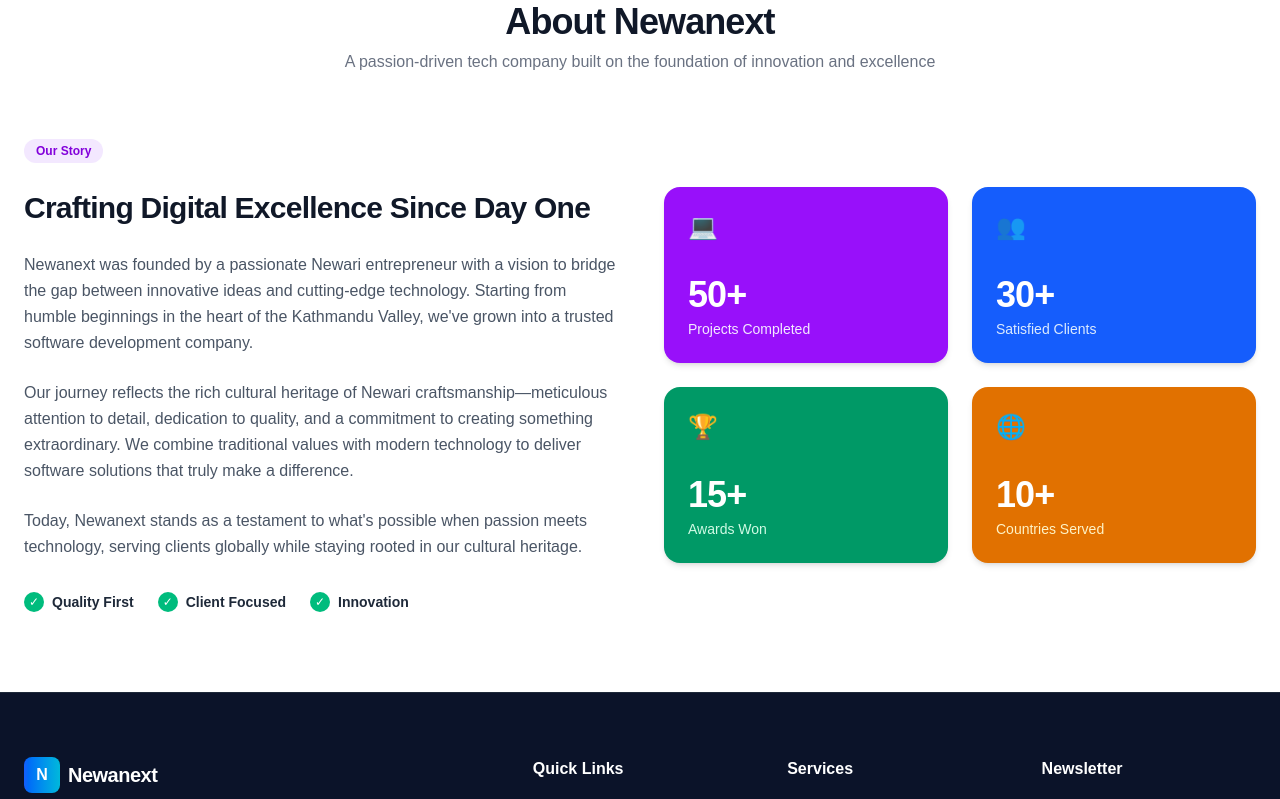
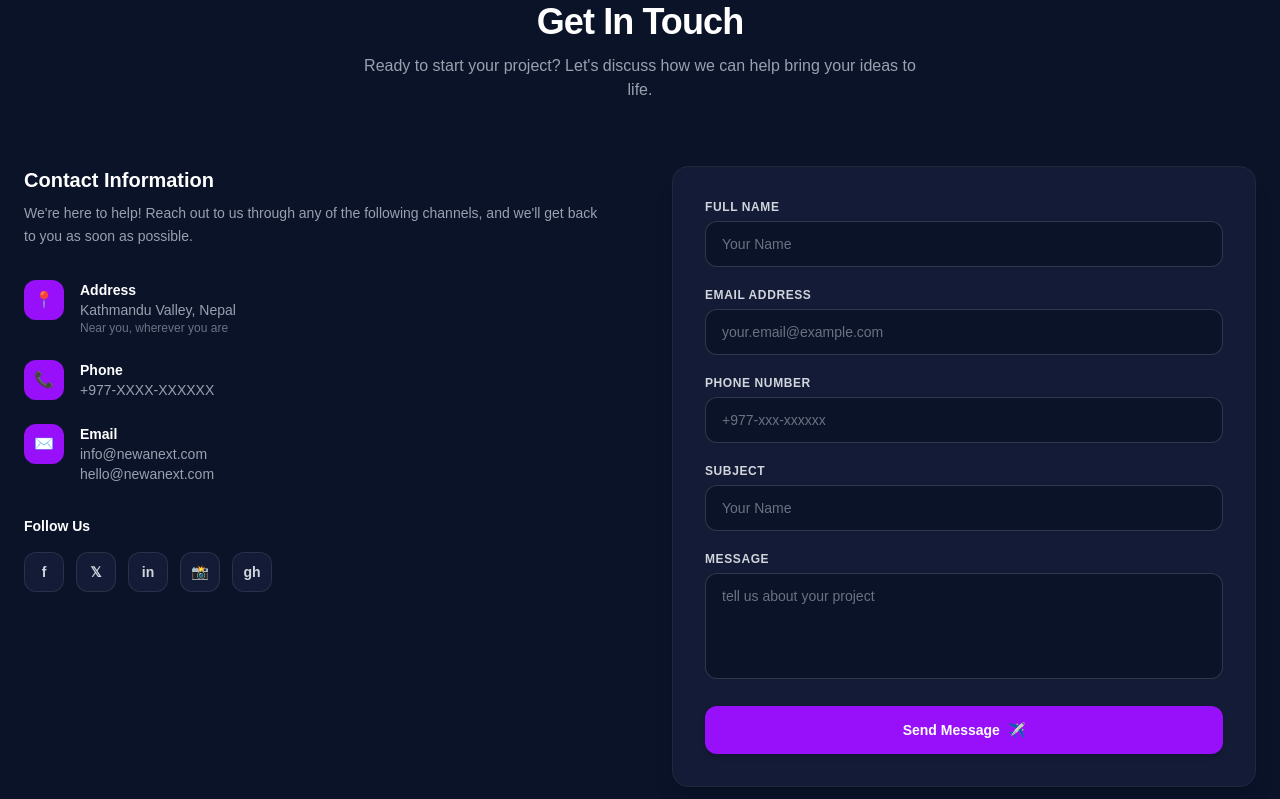
Before and after one commit to headlet/newanext, a Next.js app: page / in a window 1280 px wide. Shown: the part 1520-2319 px from the top of the page. Built offline with nearby package versions, Linux system fonts and the light colour scheme.

Commit message:
about-contact

```diff
--- a/app/components/Contact.tsx
+++ b/app/components/Contact.tsx
@@ -1,95 +1,142 @@
-export default function About() {
+"use client";
+
+export default function Contact() {
   return (
-    <section className="py-20 bg-white text-gray-900">
-      <div className="mx-auto max-w-7xl px-6">
+    <section className="bg-[#0b1329] text-white py-20 px-6">
+      <div className="mx-auto max-w-7xl">
 
         {/* Section Header */}
         <div className="text-center mb-16">
           <h2 className="text-3xl sm:text-4xl font-extrabold tracking-tight">
-            About Newanext
+            Get In Touch
           </h2>
-          <p className="mt-2 text-sm sm:text-base text-gray-500 max-w-2xl mx-auto">
-            A passion-driven tech company built on the foundation of innovation and excellence
+          <p className="mt-3 text-sm sm:text-base text-gray-400 max-w-xl mx-auto">
+            Ready to start your project? Let&apos;s discuss how we can help bring your ideas to life.
           </p>
         </div>
 
-        {/* Content Grid */}
-        <div className="grid grid-cols-1 lg:grid-cols-2 gap-12 items-center">
+        {/* Content Layout */}
+        <div className="grid grid-cols-1 lg:grid-cols-2 gap-16">
 
-          {/* Left Column: Text & Story */}
-          <div className="space-y-6">
-            <span className="inline-block bg-purple-100 text-purple-700 text-xs font-semibold px-3 py-1 rounded-full">
-              Our Story
-            </span>
-            <h3 className="text-2xl sm:text-3xl font-bold tracking-tight text-gray-900 leading-snug">
-              Crafting Digital Excellence Since Day One
-            </h3>
-            <p className="text-sm sm:text-base text-gray-600 leading-relaxed">
-              Newanext was founded by a passionate Newari entrepreneur with a vision to bridge the gap between innovative ideas and cutting-edge technology. Starting from humble beginnings in the heart of the Kathmandu Valley, we&apos;ve grown into a trusted software development company.
-            </p>
-            <p className="text-sm sm:text-base text-gray-600 leading-relaxed">
-              Our journey reflects the rich cultural heritage of Newari craftsmanship—meticulous attention to detail, dedication to quality, and a commitment to creating something extraordinary. We combine traditional values with modern technology to deliver software solutions that truly make a difference.
-            </p>
-            <p className="text-sm sm:text-base text-gray-600 leading-relaxed">
-              Today, Newanext stands as a testament to what&apos;s possible when passion meets technology, serving clients globally while staying rooted in our cultural heritage.
-            </p>
+          {/* Left Info Column */}
+          <div className="space-y-8">
+            <div>
+              <h3 className="text-xl font-bold text-white mb-2">Contact Information</h3>
+              <p className="text-sm text-gray-400 leading-relaxed">
+                We&apos;re here to help! Reach out to us through any of the following channels, and we&apos;ll get back to you as soon as possible.
+              </p>
+            </div>
 
-            {/* Feature Checkmarks */}
-            <div className="flex flex-wrap gap-6 pt-2">
-              <div className="flex items-center gap-2">
-                <span className="flex h-5 w-5 items-center justify-center rounded-full bg-emerald-500 text-white text-xs">✓</span>
-                <span className="text-sm font-semibold text-gray-800">Quality First</span>
+            {/* Info Items */}
+            <div className="space-y-6">
+              <div className="flex items-start gap-4">
+                <div className="w-10 h-10 rounded-xl bg-purple-600 flex items-center justify-center text-white shrink-0">
+                  📍
+                </div>
+                <div>
+                  <h4 className="font-semibold text-white text-sm">Address</h4>
+                  <p className="text-sm text-gray-400">Kathmandu Valley, Nepal</p>
+                  <p className="text-xs text-gray-500">Near you, wherever you are</p>
+                </div>
               </div>
-              <div className="flex items-center gap-2">
-                <span className="flex h-5 w-5 items-center justify-center rounded-full bg-emerald-500 text-white text-xs">✓</span>
-                <span className="text-sm font-semibold text-gray-800">Client Focused</span>
+
+              <div className="flex items-start gap-4">
+                <div className="w-10 h-10 rounded-xl bg-purple-600 flex items-center justify-center text-white shrink-0">
+                  📞
+                </div>
+                <div>
+                  <h4 className="font-semibold text-white text-sm">Phone</h4>
+                  <p className="text-sm text-gray-400">+977-XXXX-XXXXXX</p>
+                </div>
               </div>
-              <div className="flex items-center gap-2">
-                <span className="flex h-5 w-5 items-center justify-center rounded-full bg-emerald-500 text-white text-xs">✓</span>
-                <span className="text-sm font-semibold text-gray-800">Innovation</span>
-              </div>
-            </div>
-          </div>
 
-          {/* Right Column: Colored Statistics Cards Grid */}
-          <div className="grid grid-cols-1 sm:grid-cols-2 gap-6">
-
-            {/* Card 1: Purple */}
-            <div className="bg-purple-600 text-white p-6 rounded-2xl shadow-md flex flex-col justify-between h-44">
-              <div className="text-2xl">💻</div>
-              <div>
-                <div className="text-3xl sm:text-4xl font-extrabold tracking-tight">50+</div>
-                <div className="text-sm font-medium text-purple-100 mt-1">Projects Completed</div>
+              <div className="flex items-start gap-4">
+                <div className="w-10 h-10 rounded-xl bg-purple-600 flex items-center justify-center text-white shrink-0">
+                  ✉️
+                </div>
+                <div>
+                  <h4 className="font-semibold text-white text-sm">Email</h4>
+                  <p className="text-sm text-gray-400">info@newanext.com</p>
+                  <p className="text-sm text-gray-400">hello@newanext.com</p>
+                </div>
               </div>
             </div>
 
-            {/* Card 2: Blue */}
-            <div className="bg-blue-600 text-white p-6 rounded-2xl shadow-md flex flex-col justify-between h-44">
-              <div className="text-2xl">👥</div>
-              <div>
-                <div className="text-3xl sm:text-4xl font-extrabold tracking-tight">30+</div>
-                <div className="text-sm font-medium text-blue-100 mt-1">Satisfied Clients</div>
+            {/* Social Icons */}
+            <div>
+              <h4 className="font-semibold text-white text-sm mb-4">Follow Us</h4>
+              <div className="flex gap-3">
+                {["f", "𝕏", "in", "📸", "gh"].map((icon, idx) => (
+                  <div
+                    key={idx}
+                    className="w-10 h-10 rounded-xl bg-[#131b36] border border-gray-700/60 flex items-center justify-center text-gray-300 hover:bg-purple-600 hover:border-transparent transition-colors cursor-pointer text-sm font-bold"
+                  >
+                    {icon}
+                  </div>
+                ))}
               </div>
             </div>
 
-            {/* Card 3: Green */}
-            <div className="bg-emerald-600 text-white p-6 rounded-2xl shadow-md flex flex-col justify-between h-44">
-              <div className="text-2xl">🏆</div>
+          </div>
+
+          {/* Right Form Column */}
+          <div className="bg-[#131b36] p-8 rounded-2xl border border-gray-800 shadow-xl">
+            <form onSubmit={(e) => e.preventDefault()} className="space-y-5">
+
               <div>
-                <div className="text-3xl sm:text-4xl font-extrabold tracking-tight">15+</div>
-                <div className="text-sm font-medium text-emerald-100 mt-1">Awards Won</div>
+                <label className="block text-xs font-semibold text-gray-300 mb-1.5 uppercase tracking-wider">Full Name</label>
+                <input
+                  type="text"
+                  placeholder="Your Name"
+                  className="w-full bg-[#0b1329] border border-gray-700/80 rounded-xl px-4 py-3 text-sm text-white placeholder-gray-500 focus:outline-none focus:border-purple-500"
+                />
               </div>
-            </div>
 
-            {/* Card 4: Orange */}
-            <div className="bg-amber-600 text-white p-6 rounded-2xl shadow-md flex flex-col justify-between h-44">
-              <div className="text-2xl">🌐</div>
               <div>
-                <div className="text-3xl sm:text-4xl font-extrabold tracking-tight">10+</div>
-                <div className="text-sm font-medium text-amber-100 mt-1">Countries Served</div>
+                <label className="block text-xs font-semibold text-gray-300 mb-1.5 uppercase tracking-wider">Email Address</label>
+                <input
+                  type="email"
+                  placeholder="your.email@example.com"
+                  className="w-full bg-[#0b1329] border border-gray-700/80 rounded-xl px-4 py-3 text-sm text-white placeholder-gray-500 focus:outline-none focus:border-purple-500"
+                />
               </div>
-            </div>
 
+              <div>
+                <label className="block text-xs font-semibold text-gray-300 mb-1.5 uppercase tracking-wider">Phone Number</label>
+                <input
+                  type="text"
+                  placeholder="+977-xxx-xxxxxx"
+                  className="w-full bg-[#0b1329] border border-gray-700/80 rounded-xl px-4 py-3 text-sm text-white placeholder-gray-500 focus:outline-none focus:border-purple-500"
+                />
+              </div>
+
+              <div>
+                <label className="block text-xs font-semibold text-gray-300 mb-1.5 uppercase tracking-wider">Subject</label>
+                <input
+                  type="text"
+                  placeholder="Your Name"
+                  className="w-full bg-[#0b1329] border border-gray-700/80 rounded-xl px-4 py-3 text-sm text-white placeholder-gray-500 focus:outline-none focus:border-purple-500"
+                />
+              </div>
+
+              <div>
+                <label className="block text-xs font-semibold text-gray-300 mb-1.5 uppercase tracking-wider">Message</label>
+                <textarea
+                  rows={4}
+                  placeholder="tell us about your project"
+                  className="w-full bg-[#0b1329] border border-gray-700/80 rounded-xl px-4 py-3 text-sm text-white placeholder-gray-500 focus:outline-none focus:border-purple-500 resize-none"
+                ></textarea>
+              </div>
+
+              <button
+                type="submit"
+                className="w-full bg-purple-600 hover:bg-purple-700 text-white font-semibold py-3.5 rounded-xl shadow-md transition-colors flex items-center justify-center gap-2 text-sm"
+              >
+                <span>Send Message</span>
+                <span>✈️</span>
+              </button>
+
+            </form>
           </div>
 
         </div>
```
